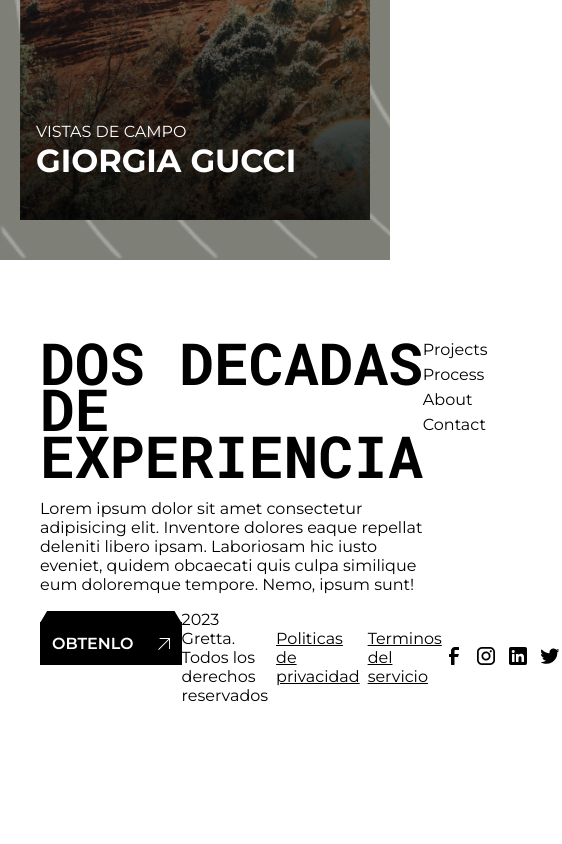
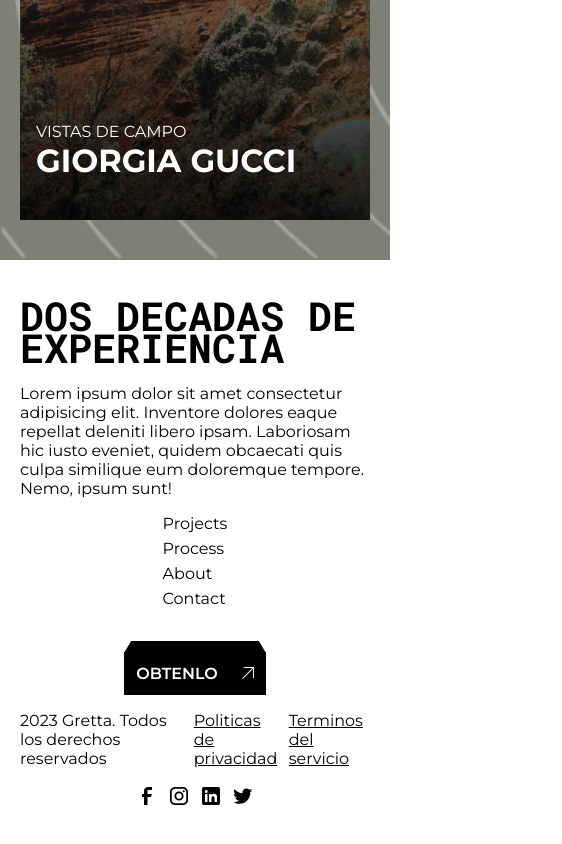
Before and after one commit to CristianCavanzo/Gretta, a Next.js app: page / in a window 390 px wide. Shown: the part 5622-6466 px from the top of the page, 562 px wide, since content can reach past the window. Before the commit the page ends 6407 px from the top, so only its background shows below. Built offline with nearby package versions, Linux system fonts and the light colour scheme.

Commit message:
[Add]: responsive

```diff
--- a/src/layout/Footer/index.tsx
+++ b/src/layout/Footer/index.tsx
@@ -45,6 +45,26 @@
 	}
 	.footer_bottom--center a {
 		color: #000;
+	}
+	@media (max-width: 1024px) {
+		.footer_bottom {
+			margin-top: 32px;
+			flex-direction: column;
+			align-items: center;
+			row-gap: 16px;
+		}
+	}
+	@media (max-width: 768px) {
+		.footer_top {
+			grid-template-columns: 1fr;
+			row-gap: 16px;
+		}
+	}
+	@media (max-width: 425px) {
+		padding: 40px 20px;
+		.footer_topLeft p:first-child {
+			font-size: 40px;
+		}
 	}
 `;
 
```
